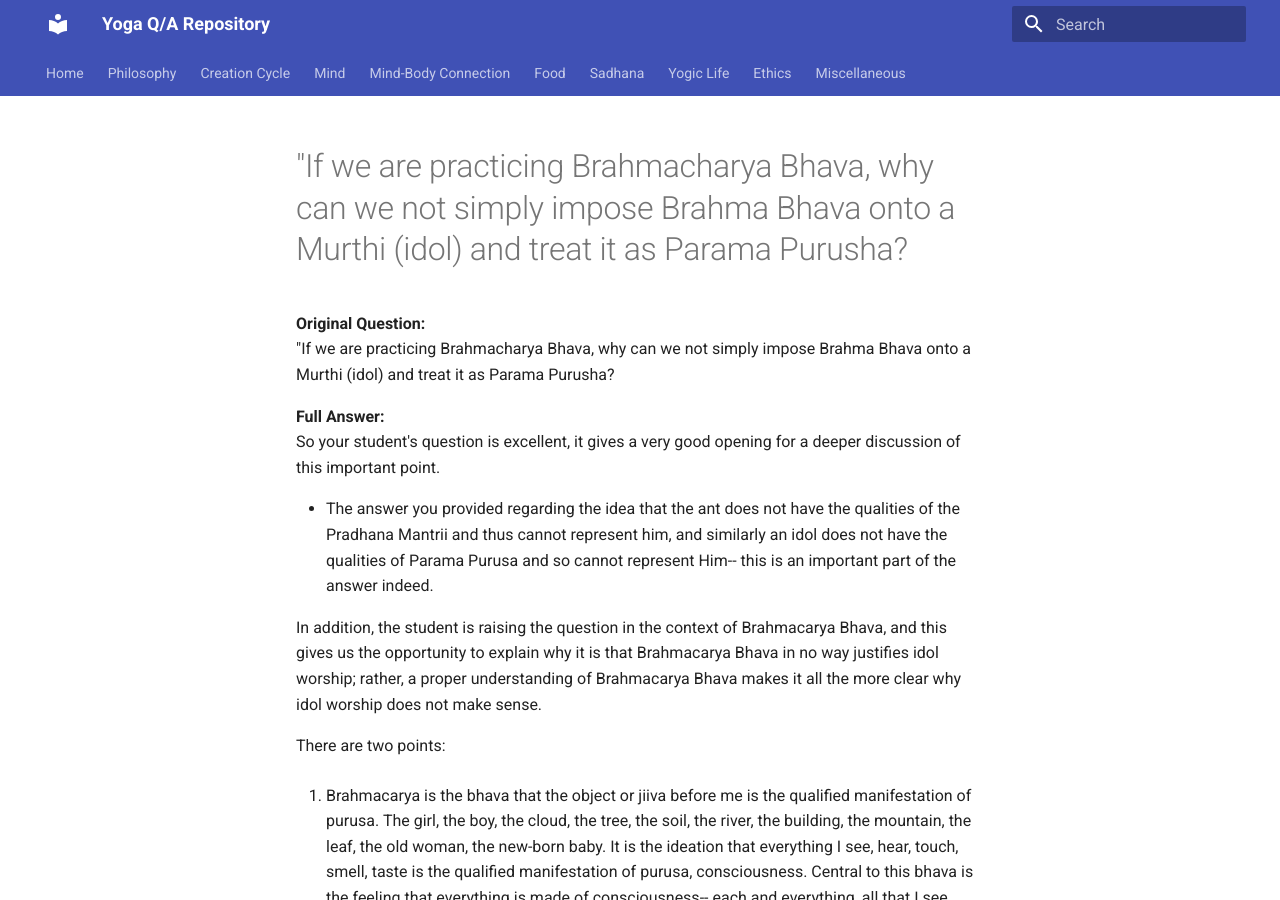
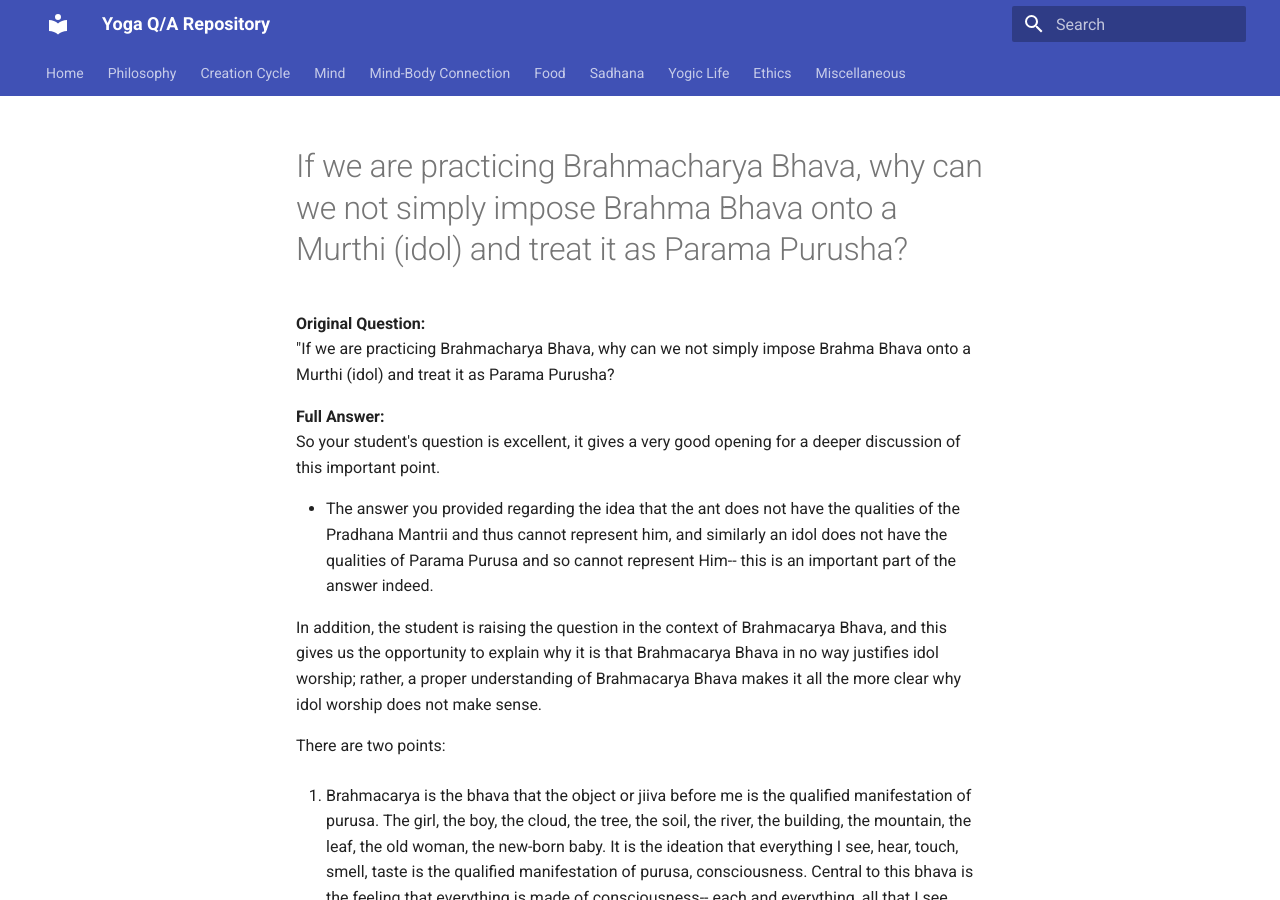
Before and after one commit to yogiclife/yoga-qa, an MkDocs documentation site: the page built from docs/sadhana/if-we-are-practicing-brahmacharya-bhava-why-can-we-not-simply-impose-brahma-bhava-onto-a-murthi-idol-and-treat-it-as-parama-purusha-20260629-230911.md, in a window 1280 px wide and 900 px high. Built offline with MkDocs 1.6.1 and Material for MkDocs 9.7.7, drawn with Linux system fonts in a browser that asks for light colours.

```diff
--- a/docs/sadhana/if-we-are-practicing-brahmacharya-bhava-why-can-we-not-simply-impose-brahma-bhava-onto-a-murthi-idol-and-treat-it-as-parama-purusha-20260629-230911.md
+++ b/docs/sadhana/if-we-are-practicing-brahmacharya-bhava-why-can-we-not-simply-impose-brahma-bhava-onto-a-murthi-idol-and-treat-it-as-parama-purusha-20260629-230911.md
@@ -1,5 +1,5 @@
 ---
-title: "\"If we are practicing Brahmacharya Bhava, why can we not simply impose Brahma Bhava onto a Murthi (idol) and treat it as Parama Purusha?"
+title: "If we are practicing Brahmacharya Bhava, why can we not simply impose Brahma Bhava onto a Murthi (idol) and treat it as Parama Purusha?"
 tags: ["sadhana", "brahmacharyam", "idol worship"]
 date: "2026-06-30"
 contributor: "vidhatrii.sanskrit@gmail.com"
```
